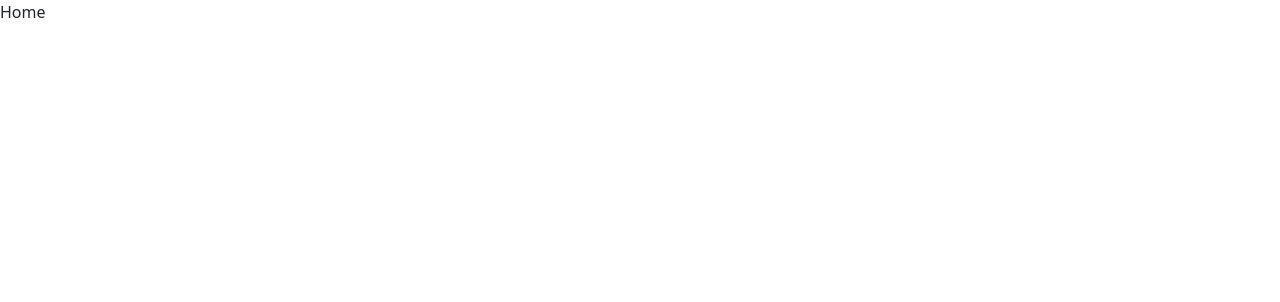
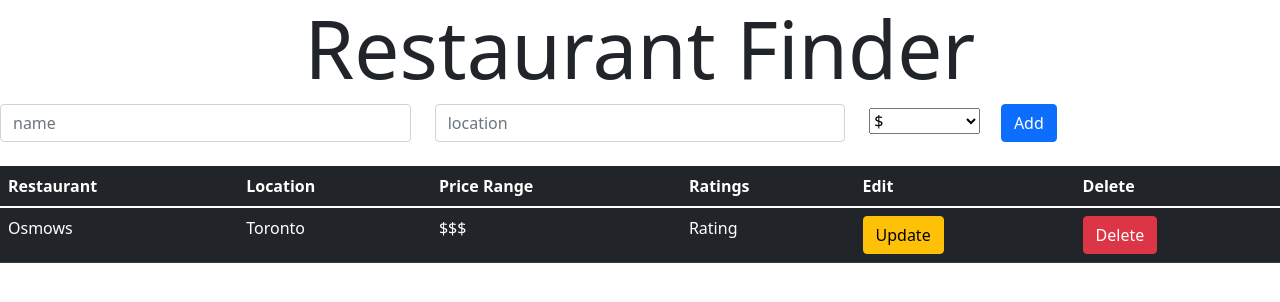
Before and after one commit to JoshuaHaughton/yelp-clone, a React (Create React App) app in the folder client/: page / in a window 1280 px wide. Shown: the top 302 px of the page. Built offline with nearby package versions, Linux system fonts and the light colour scheme.

Commit message:
RHeader and Homepage Layout completed

```diff
--- /dev/null
+++ b/client/src/components/AddRestaurant.jsx
@@ -0,0 +1,33 @@
+import React from 'react'
+
+const AddRestaurant = () => {
+  return (
+    <div className="mb-4">
+      <form action="">
+        <div className="form-group row">
+          <div className="col">
+            <input type="text" className="form-control" placeholder="name"/>
+          </div>
+          <div className="col">
+            <input type="text" className="form-control" placeholder="location"/>
+          </div>
+          <div className="col">
+            <select className="custom-select my-1 mr-sm-2">
+              <option disabled>Price Range</option>
+              <option value="1">$</option>
+              <option value="2">$$</option>
+              <option value="3">$$$</option>
+              <option value="4">$$$$</option>
+              <option value="5">$$$$$</option>
+            </select>
+            <button className="btn btn-primary" style={{marginLeft: "5%"}}>Add</button>
+          </div>
+
+        </div>
+      </form>
+
+    </div>
+  )
+}
+
+export default AddRestaurant;
--- /dev/null
+++ b/client/src/components/Header.jsx
@@ -0,0 +1,13 @@
+import React from 'react'
+
+const Header = () => {
+  return (
+    <div>
+      <h1 className='font-weight-light display-1 text-center'>
+        Restaurant Finder
+      </h1>
+    </div>
+  )
+}
+
+export default Header;
--- /dev/null
+++ b/client/src/components/RestaurantList.jsx
@@ -0,0 +1,32 @@
+import React from 'react'
+
+const RestaurantList = () => {
+  return (
+    <div className="list-group">
+      <table className="table table-hover table-dark">
+        <thead>
+          <tr className="p-3 mb-2 bg-primary text-white">
+            <th scope="col">Restaurant</th>
+            <th scope="col">Location</th>
+            <th scope="col">Price Range</th>
+            <th scope="col">Ratings</th>
+            <th scope="col">Edit</th>
+            <th scope="col">Delete</th>
+          </tr>
+        </thead>
+        <tbody>
+          <tr>
+            <td>Osmows</td>
+            <td>Toronto</td>
+            <td>$$$</td>
+            <td>Rating</td>
+            <td><button className="btn btn-warning">Update</button></td>
+            <td><button className="btn btn-danger">Delete</button></td>
+          </tr>
+        </tbody>
+      </table>
+    </div>
+  )
+}
+
+export default RestaurantList
--- a/client/src/routes/Home.jsx
+++ b/client/src/routes/Home.jsx
@@ -1,9 +1,14 @@
 import React from 'react'
+import AddRestaurant from '../components/AddRestaurant';
+import Header from '../components/Header';
+import RestaurantList from '../components/RestaurantList';
 
 const Home = () => {
   return (
     <div>
-      Home
+      <Header />
+      <AddRestaurant />
+      <RestaurantList />
     </div>
   )
 }
```
Also changed, not shown: 1 other file (tests, documents, lock files or other folders).
